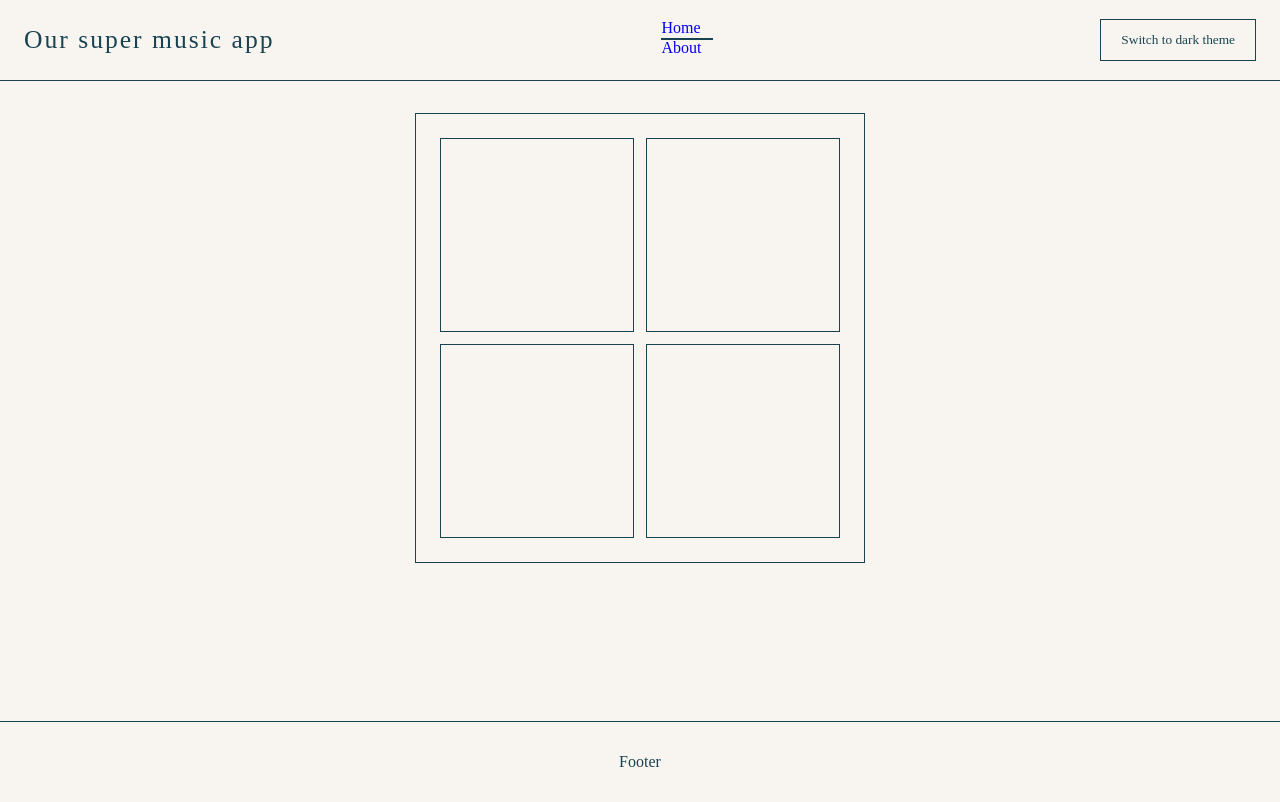
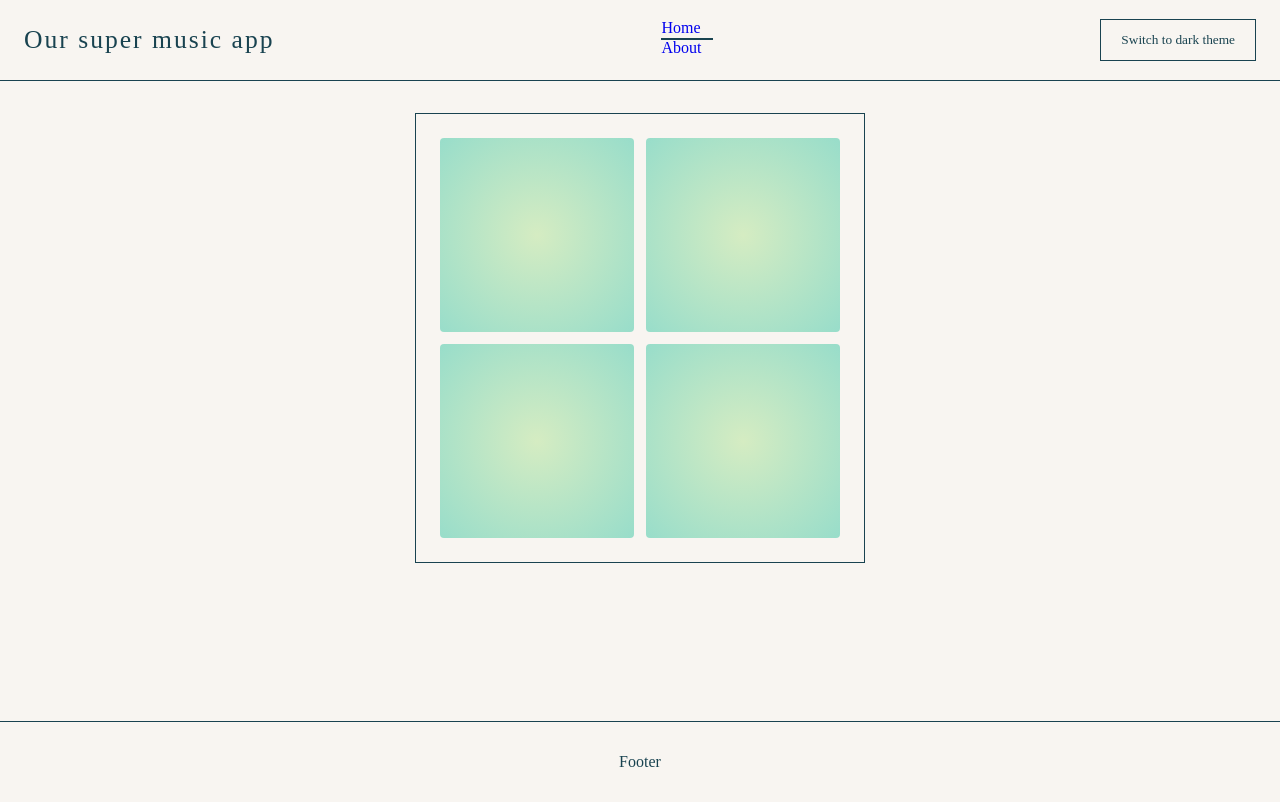
Before and after one commit to fabienmacip/drum-machine, a React (Create React App) app: page / in a window 1280 px wide. Built offline with nearby package versions, Linux system fonts and the light colour scheme.

Commit message:
06 Boutons stylisés avec gradients

```diff
--- a/src/components/Home/GridButton.js
+++ b/src/components/Home/GridButton.js
@@ -1,9 +1,45 @@
 import styled from "styled-components";
 
-export default function GridButton() {
-  return <Wrapper></Wrapper>;
+export default function GridButton({ isPlayed = false }) {
+  return <Wrapper isPlayed={isPlayed}></Wrapper>;
 }
 
 const Wrapper = styled.div`
-  border: solid 1px;
+  border-radius: 4px;
+  background: rgba(213,236,194,1);
+  background: radial-gradient(
+    circle,
+    rgba(213,236,194,1) 0%,
+    rgba(152,221,202,1) 100%
+  );
+  position: relative;
+  &::before{
+    position: absolute;
+    content: "";
+    top: 0;
+    right: 0;
+    bottom: 0;
+    left: 0;
+    z-index: 0;
+    background: radial-gradient(
+      circle,
+      rgba(255,170,167,1) ${props=>(props.isPlayed ? "20%":"0%")},
+      rgba(255,230,213,1) 100%
+    );
+    opacity: ${props=>(props.isPlayed ? "1":"0")};
+    transition: linear 0.2s;
+  }
+  &:hover::before{
+    opacity: 1;
+  }
+  &:active::before{
+    opacity: 1;
+    background: radial-gradient(
+      circle,
+      rgba(255,170,167,1) 30%,
+      rgba(255,230,213,1) 100%
+    );
+
+  }
+
 `;
```
